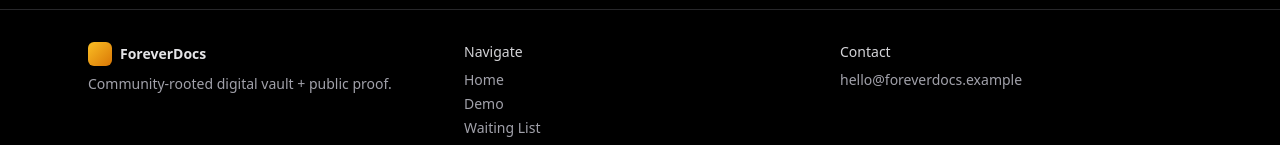
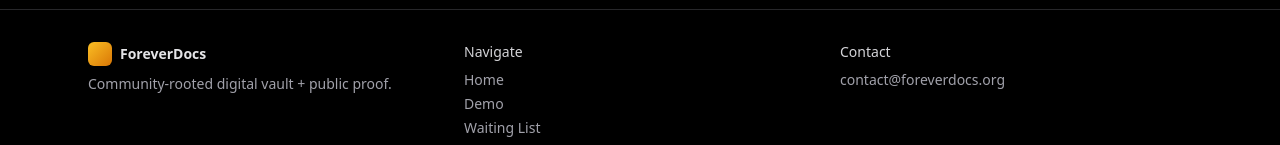
Before and after one commit to kungfukitty/ForeverDocs, a React (Vite) app: page /ambassador in a window 1280 px wide. Shown: the part 792-937 px from the top of the page. Built offline with nearby package versions, Linux system fonts and the light colour scheme.

Commit message:
Update SiteFooter.tsx

```diff
--- a/src/components/SiteFooter.tsx
+++ b/src/components/SiteFooter.tsx
@@ -24,7 +24,7 @@ export default function SiteFooter() {
         </div>
         <div>
           <div className="text-zinc-300 font-medium">Contact</div>
-          <p className="mt-2">hello@foreverdocs.example</p>
+          <p className="mt-2">contact@foreverdocs.org</p>
         </div>
       </div>
       <div className="text-xs text-zinc-500 text-center pb-6">© {new Date().getFullYear()} ForeverDocs</div>
```
